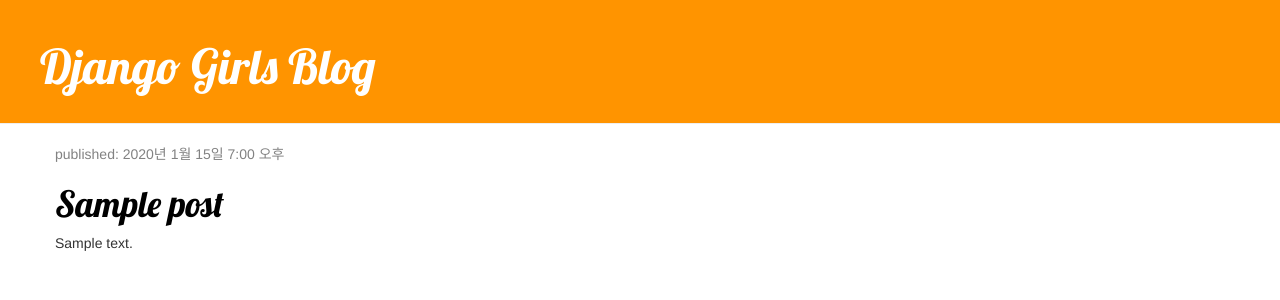
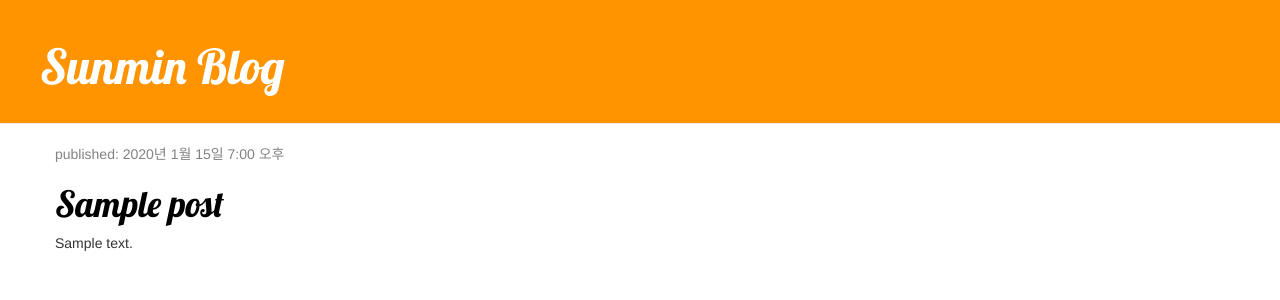
Before and after one commit to Pirogramming-20/LeeSunmin, a Django app: page / in a window 1280 px wide. Shown: the top 300 px of the page. Run offline with Django 5.2, Linux system fonts and the light colour scheme; tables that the repository leaves empty hold one stand-in row (values such as "Sample post"); some libraries are stand-ins or nearby versions.

Commit message:
템플릿 확장하기

```diff
--- /dev/null
+++ b/djangogirls/blog/templates/blog/base.html
@@ -0,0 +1,27 @@
+{% load static %}
+<html>
+
+<head>
+    <title>Sunmin blog</title>
+    <link rel="stylesheet" href="//maxcdn.bootstrapcdn.com/bootstrap/3.2.0/css/bootstrap.min.css">
+    <link rel="stylesheet" href="//maxcdn.bootstrapcdn.com/bootstrap/3.2.0/css/bootstrap-theme.min.css">
+    <link href='//fonts.googleapis.com/css?family=Lobster&subset=latin,latin-ext' rel='stylesheet' type='text/css'>
+    <link rel="stylesheet" href="{% static 'css/blog.css' %}">
+</head>
+
+<body>
+    <div class="page-header">
+        <h1><a href="/">Sunmin Blog</a></h1>
+    </div>
+
+    <div class="content container">
+        <div class="row">
+            <div class="col-md-8">
+                {% block content %}
+                {% endblock %}
+            </div>
+        </div>
+    </div>
+</body>
+
+</html>
--- a/djangogirls/blog/templates/blog/post_list.html
+++ b/djangogirls/blog/templates/blog/post_list.html
@@ -1,25 +1,6 @@
-<!DOCTYPE html>
-{% load static %}
-<html lang="en">
+{% extends 'blog/base.html' %}
 
-<head>
-    <meta charset="UTF-8">
-    <meta name="viewport" content="width=device-width, initial-scale=1.0">
-    <link rel="stylesheet" href="//maxcdn.bootstrapcdn.com/bootstrap/3.2.0/css/bootstrap.min.css">
-    <link rel="stylesheet" href="//maxcdn.bootstrapcdn.com/bootstrap/3.2.0/css/bootstrap-theme.min.css">
-    <link rel="stylesheet" href="{% static 'css/blog.css' %}">
-    <link href="//fonts.googleapis.com/css?family=Lobster&subset=latin,latin-ext" rel="stylesheet" type="text/css">
-    <title>sunmin's blog</title>
-</head>
-
-<body>
-    <div class="page-header">
-        <h1><a href="/">Django Girls Blog</a></h1>
-    </div>
-
-    <div class="content container">
-        <div class="row">
-            <div class="col-md-8">
+{% block content %}
     {% for post in posts %}
         <div class="post">
             <div class="date">
@@ -29,9 +10,4 @@
             <p>{{ post.text|linebreaksbr }}</p>
         </div>
     {% endfor %}
-            </div>
-        </div>
-    </div>
-</body>
-
-</html>
+{% endblock %}
```
Lines whose indentation alone changed are shown as unchanged.
